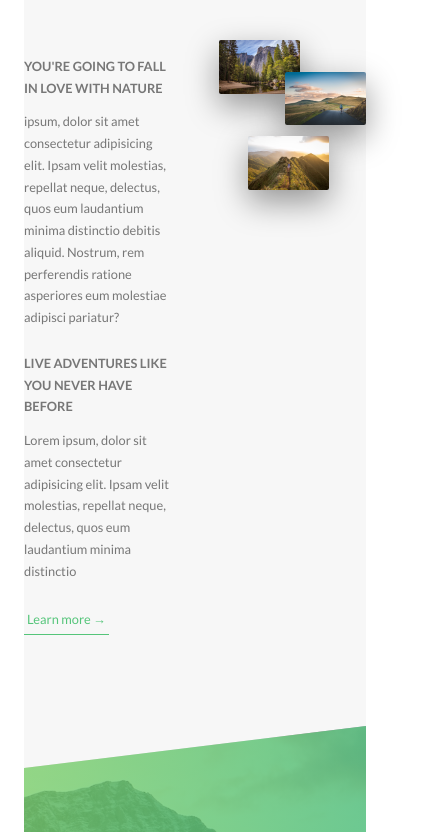
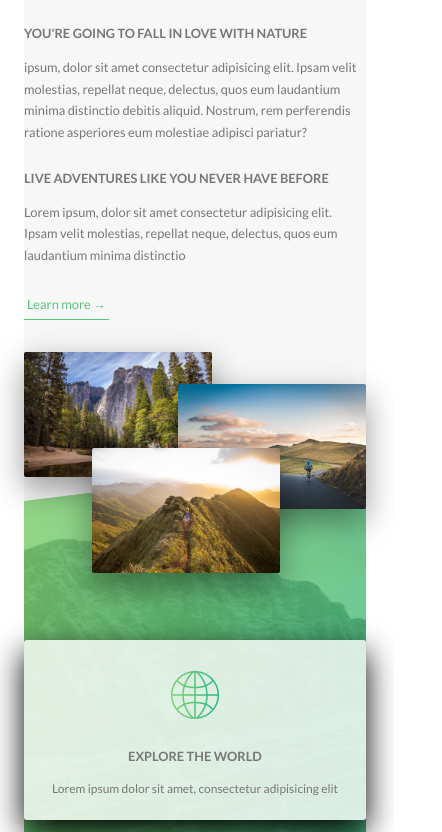
Before and after one commit to HyeeunMok/back-to-the-land, a website: page index.html in a window 390 px wide. Shown: the part 1008-1840 px from the top of the page, 442 px wide, since content can reach past the window. Drawn offline with Linux system fonts and the light colour scheme.

Commit message:
added media queries for grid

```diff
--- a/sass/abstracts/_variables.scss
+++ b/sass/abstracts/_variables.scss
@@ -25,4 +25,5 @@ $default-font-size: 1.6rem;
 // GRID
 $grid-width: 114rem;
 $gutter-vertical: 8rem;
+$gutter-vertical-small: 6rem;
 $gutter-horizontal: 6rem;
--- a/sass/base/_typography.scss
+++ b/sass/base/_typography.scss
@@ -24,6 +24,10 @@ body {
     animation-duration: 1s;
     animation-timing-function: ease-out;
 
+    @include respond(phone) {
+      letter-spacing: 1rem;
+      font-size: 5rem;
+    }
     /*
       animation-delay: 3s;
       animation-iteration-count: 3;
@@ -36,6 +40,10 @@ body {
     font-weight: 700;
     letter-spacing: 1.75rem;
     animation: moveInRight 1s ease-out;
+
+    @include respond(phone) {
+      letter-spacing: 0.5rem;
+    }
   }
 }
 .heading-secondary {
@@ -52,6 +60,13 @@ body {
   color: transparent;
   letter-spacing: 2px;
   transition: all 0.2s;
+
+  @include respond(tab-port) {
+    font-size: 3rem;
+  }
+  @include respond(phone) {
+    font-size: 2.5rem;
+  }
 
   &:hover {
     transform: skewY(2deg) skewX(15deg) scale(1.1);
--- a/sass/layout/_grid.scss
+++ b/sass/layout/_grid.scss
@@ -4,6 +4,10 @@
 
   &:not(:last-child) {
     margin-bottom: $gutter-vertical;
+
+    @include respond(tab-port) {
+      margin-bottom: $gutter-vertical-small;
+    }
   }
   @include clearfix;
 
@@ -12,6 +16,14 @@
 
     &:not(:last-child) {
       margin-right: $gutter-horizontal;
+
+      @include respond(tab-port) {
+        margin-right: 0;
+        margin-bottom: $gutter-vertical-small;
+      }
+    }
+    @include respond(tab-port) {
+      width: 100% !important;
     }
   }
 
--- a/sass/pages/_home.scss
+++ b/sass/pages/_home.scss
@@ -1,7 +1,7 @@
 .section-about {
   background-color: $color-grey-light-1;
   padding: 25rem 0;
-  margin-top: -20vh;
+  margin-top: -15vh;
 }
 
 .section-features {
```
Also changed, not shown: css/style.css.
